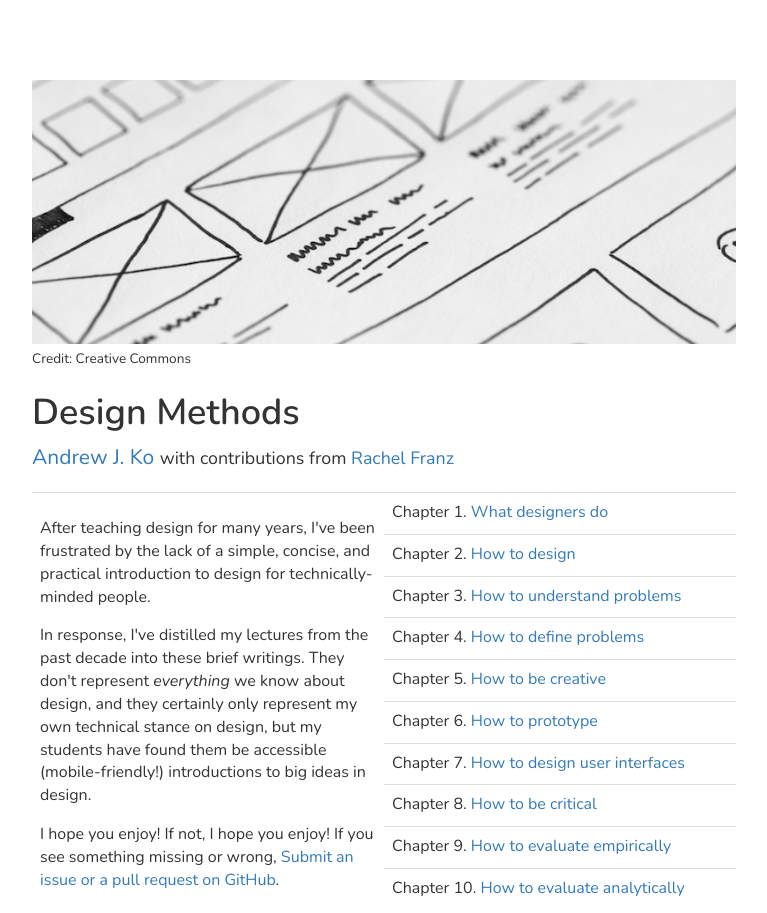
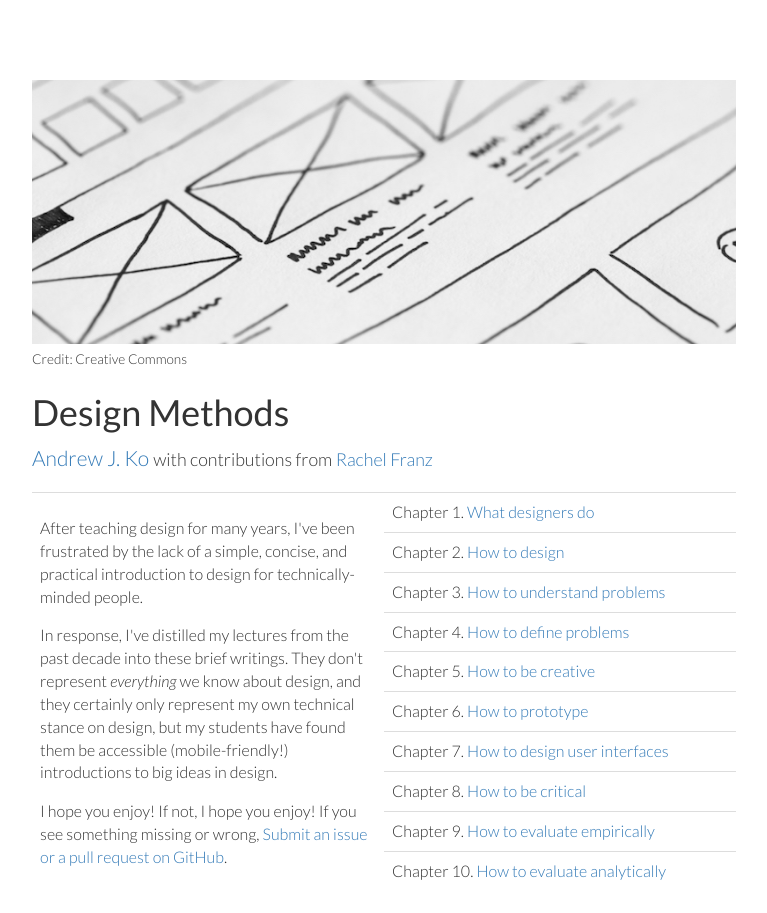
Before and after one commit to amyjko/design-methods, a plain HTML site: page index.html in a window 1280 px wide. Shown: the top 913 px of the page, without its empty margins (256-1023 px from the left). Drawn offline with nearby package versions, Linux system fonts and the light colour scheme.

Commit message:
Updated font.

```diff
--- a/style.css
+++ b/style.css
@@ -1,4 +1,4 @@
-@import url('https://fonts.googleapis.com/css?family=Nunito:300,300i,600,600i');
+@import url('https://fonts.googleapis.com/css?family=Lato:300,300i,400');
 
 body {
 	max-width: 800px;
@@ -7,13 +7,17 @@ body {
 	margin-right: auto;
 
 	font-weight: 300;
-	font-family: "Nunito", "Helvetica Neue", Helvetica, Arial, sans-serif;
+	font-family: "Lato", "Helvetica Neue", Helvetica, Arial, sans-serif;
 	font-size: 12pt;
 	line-height: 1.75em;
 }
 
 .h1, .h2, .h3, .h4, .h5, .h6, h1, h2, h3, h4, h5, h6 {
-    font-weight: 600;
+    font-weight: 400;
+}
+
+strong, b {
+	font-weight: 400;
 }
 
 table.text-left td {
```
